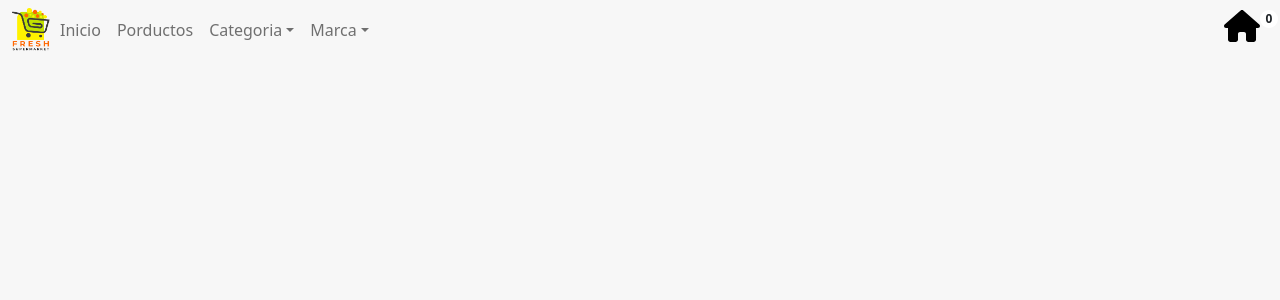
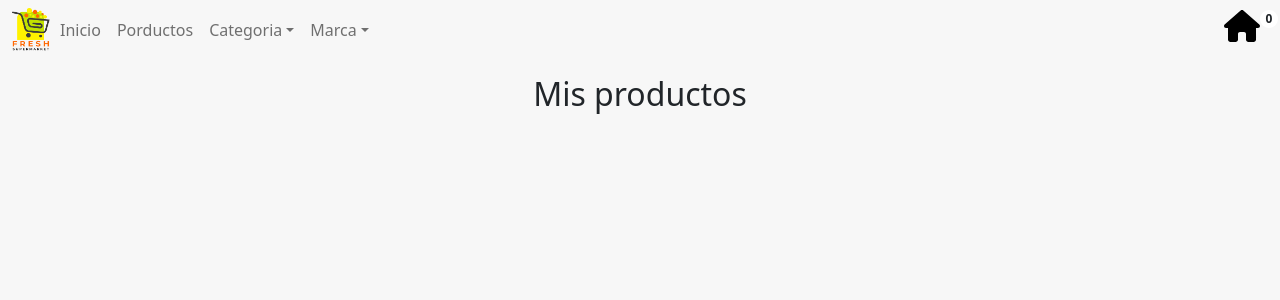
Before and after one commit to AirtonYefri/ecommer., a React (Create React App) app: page / in a window 1280 px wide. Shown: the top 300 px of the page. Built offline with nearby package versions, Linux system fonts and the light colour scheme.

Commit message:
PreEntrega1_Asacona_Carrion
PreEntrega1_Asacona_Carrion

```diff
--- a/src/App.js
+++ b/src/App.js
@@ -1,12 +1,13 @@
 import './App.css';
 import NavBar from './components/NavBar.js';
+import ItemListContainer from './components/ItemListContainer.js';
 
 function App() {
   return (
     <div className="App">
     <style>{'body { background-color: #F7F7F7; }'}</style>
         <NavBar ></NavBar>
-
+        <ItemListContainer />
     </div>
   );
 }
--- a/src/components/ItemListContainer.js
+++ b/src/components/ItemListContainer.js
@@ -7,5 +7,7 @@ const ItemListContainer = (props) => {
     </section>
   );
 };
-
+ItemListContainer.defaultProps ={
+title: 'Mis productos'
+}
 export default ItemListContainer;
--- a/src/components/NavBar.js
+++ b/src/components/NavBar.js
@@ -8,7 +8,6 @@ import Offcanvas from 'react-bootstrap/Offcanvas';
 import logo from './assets/logo.png';
 import CartWidget from './CartWidget';
 
-import ItemListContainer from './ItemListContainer.js';
 
 const divStyle = {
 width: 40
@@ -72,7 +71,6 @@ function NavBar() {
             </Navbar.Offcanvas>
             <div nameclas="ms-auto pe-md-5 navbar-nav">
              <CartWidget />
-             <ItemListContainer />
     </div>
 
 
```
